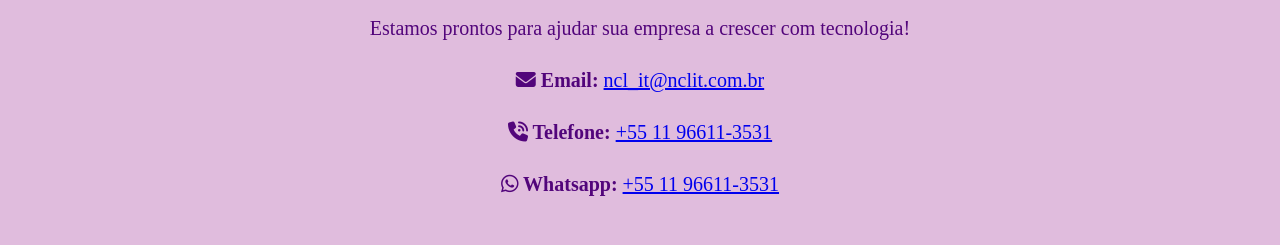
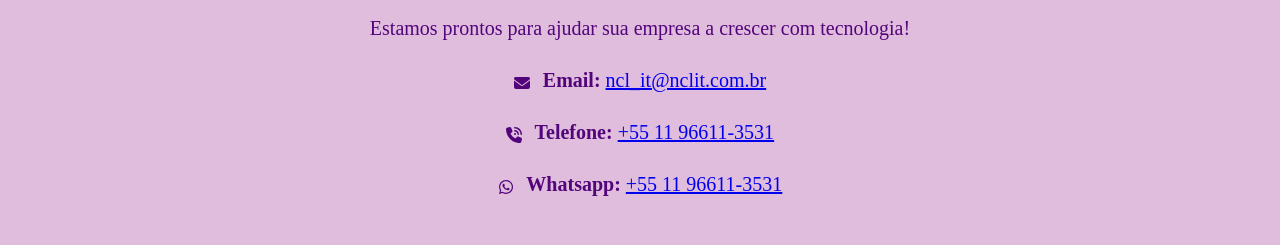
Before and after one commit to fhlaterza/nclitpage, a Next.js app: page / in a window 1280 px wide. Shown: the part 2217-2462 px from the top of the page. Built offline with nearby package versions, Linux system fonts and the light colour scheme; a web font is replaced by a local one.

Commit message:
icones fa

```diff
--- a/src/app/globals.css
+++ b/src/app/globals.css
@@ -180,3 +180,11 @@ body {
   text-align: center; /* Centraliza os textos */
   line-height: 1.6; /* Centraliza o conteúdo */
 }
+
+.fa-icon {
+  width: 1em !important;
+  height: 1em !important;
+  font-size: 1rem !important;
+  vertical-align: middle;
+  margin-right: 0.5rem;
+}
--- a/src/app/layout.tsx
+++ b/src/app/layout.tsx
@@ -1,9 +1,9 @@
 import type { Metadata } from "next";
 import { Puritan } from 'next/font/google';
 import "./globals.css";
-import Script from 'next/script';
+//import Script from 'next/script';
 
-<Script src="https://kit.fontawesome.com/c03bc1935d.js" crossOrigin="anonymous"></Script>
+//<Script src="https://kit.fontawesome.com/c03bc1935d.js" crossOrigin="anonymous"></Script>
 
 const puritan = Puritan({
   variable: "--font-puritan",
@@ -24,11 +24,6 @@ export default function RootLayout({
   return (
         <html lang="pt-BR">
       <head>
-        <Script
-          src="https://kit.fontawesome.com/c03bc1935d.js"
-          crossOrigin="anonymous"
-          strategy="beforeInteractive" // Otimização de carregamento
-        />
       </head>
       <body className={`${puritan.variable} antialiased`}>
         {children}
--- a/src/app/page.tsx
+++ b/src/app/page.tsx
@@ -3,6 +3,9 @@ import type { Metadata } from 'next';
 import type { Viewport } from 'next';
 import Image from 'next/legacy/image';
 import Link from 'next/link';
+import { FontAwesomeIcon } from '@fortawesome/react-fontawesome'
+import { faEnvelope, faPhoneVolume } from '@fortawesome/free-solid-svg-icons'
+import { faWhatsapp } from '@fortawesome/free-brands-svg-icons'
 
 
 
@@ -125,7 +128,7 @@ export default function Home() {
           <p>Estamos prontos para ajudar sua empresa a crescer com tecnologia!</p>
               <p>
                 <strong>
-                  <i className="fa-solid fa-envelope" aria-hidden="true"></i> Email:
+                  <FontAwesomeIcon icon={faEnvelope} className="fa-icon" aria-hidden="true"  /> Email:
                 </strong>{' '}
                 <a href="mailto:ncl_it@nclit.com.br" aria-label="Enviar email para NCL IT">
                   ncl_it@nclit.com.br
@@ -133,7 +136,7 @@ export default function Home() {
               </p>
               <p>
                 <strong>
-                  <i className="fa-solid fa-phone-volume" aria-hidden="true"></i> Telefone:
+                  <FontAwesomeIcon icon={faPhoneVolume} className="fa-icon" aria-hidden="true" /> Telefone:
                 </strong>{' '}
                 <a href="tel:+5511966113531">
                   +55 11 96611-3531
@@ -141,7 +144,7 @@ export default function Home() {
               </p>
               <p>
                 <strong>
-                  <i className="fa-brands fa-whatsapp" aria-hidden="true"></i> Whatsapp:
+                  <FontAwesomeIcon icon={faWhatsapp} className="fa-icon" aria-hidden="true" /> Whatsapp:
                 </strong>{' '}
                 <a href="https://wa.me/5511966113531" target="_blank" rel="noopener noreferrer">
                  +55 11 96611-3531
```
